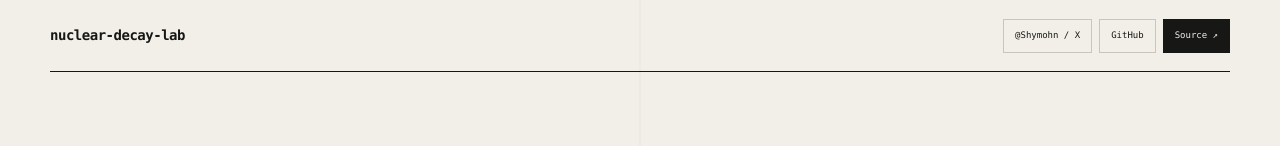
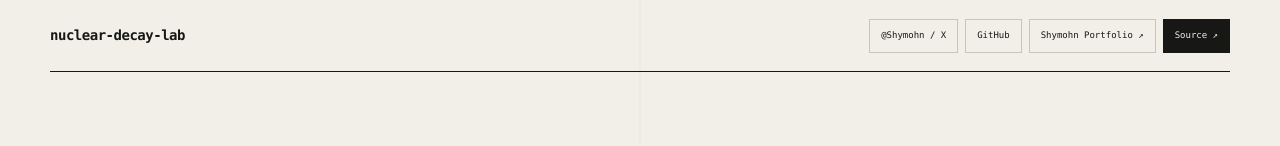
Before and after one commit to shymohn99/nuclear-decay-lab, a Next.js app: page / in a window 1280 px wide. Shown: the top 146 px of the page. Built offline with nearby package versions, Linux system fonts and the light colour scheme.

Commit message:
Link to Shymohn portfolio

```diff
--- a/app/page.tsx
+++ b/app/page.tsx
@@ -2044,6 +2044,13 @@ export default function Home() {
             GitHub
           </a>
           <a
+            href="https://shymohn99.github.io/portfolio/"
+            target="_blank"
+            rel="noopener noreferrer"
+          >
+            Shymohn Portfolio ↗
+          </a>
+          <a
             className="repository-link"
             href="https://github.com/shymohn99/nuclear-decay-lab"
             target="_blank"
@@ -2794,6 +2801,13 @@ export default function Home() {
             GitHub Profile ↗
           </a>
           <a
+            href="https://shymohn99.github.io/portfolio/"
+            target="_blank"
+            rel="noopener noreferrer"
+          >
+            Shymohn Portfolio ↗
+          </a>
+          <a
             className="repository-link"
             href="https://github.com/shymohn99/nuclear-decay-lab"
             target="_blank"
```
